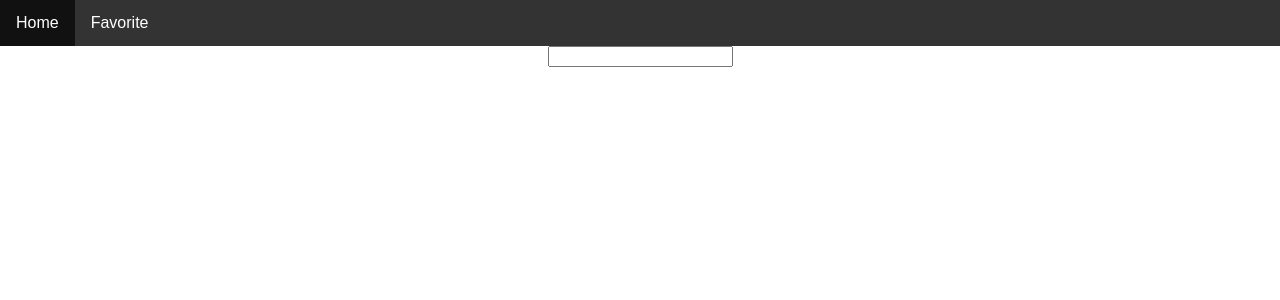
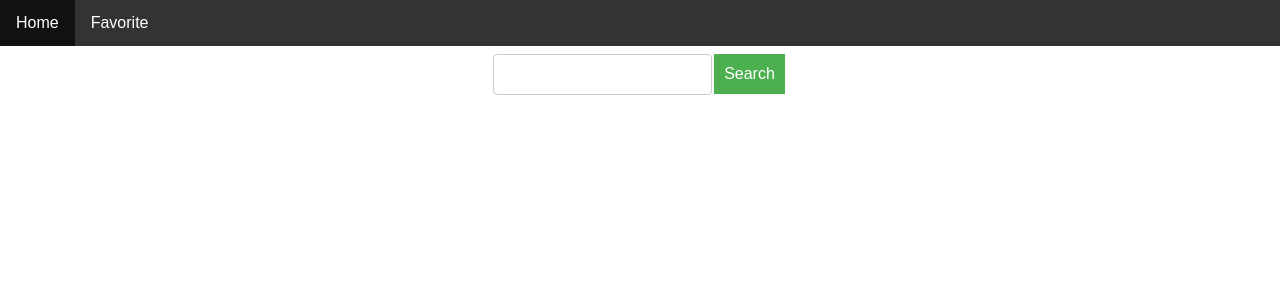
Before and after one commit to mstamos/react-academy, a React (Create React App) app in the folder spotify-app/: page / in a window 1280 px wide. Shown: the top 300 px of the page. Built offline with nearby package versions, Linux system fonts and the light colour scheme.

Commit message:
Add search functionality
 - Give on Home component all the necessary callbacks
 - Fetch artists based on user's text

```diff
--- a/spotify-app/src/App.js
+++ b/spotify-app/src/App.js
@@ -1,23 +1,59 @@
-import React, { Component } from 'react';
-import {
-  BrowserRouter as Router,
-  Route,
-  Link
-} from 'react-router-dom'
+import React, {Component} from 'react';
+import {BrowserRouter as Router, Route, Link} from 'react-router-dom';
 import Home from './home';
 import './index.css';
 
 class App extends Component {
+  constructor() {
+    super();
+    this.state = {
+      searchText: '',
+      artists: []
+    };
+
+    this.onInputChange = this.onInputChange.bind(this);
+    this.onSearch = this.onSearch.bind(this);
+  }
+
+  onInputChange(event) {
+    this.setState({searchText: event.target.value});
+  }
+
+  onSearch(event) {
+    fetch(`http://localhost:3001/artists?q=${this.state.searchText}`)
+      .then(response => response.json())
+      .then(artists => {
+        this.setState({
+          artists,
+          searchText: ''
+        });
+      });
+  }
+
   render() {
     return (
       <Router>
         <div className="App">
           <ul>
-            <li><Link to='/'>Home</Link></li>
-            <li><Link to='/favorite'>Favorite</Link></li>
+            <li>
+              <Link to="/">Home</Link>
+            </li>
+            <li>
+              <Link to="/favorite">Favorite</Link>
+            </li>
           </ul>
 
-          <Route path='/' component={Home}/>
+          <Route
+            path="/"
+            render={() => {
+              return (
+                <Home
+                  onInputChange={this.onInputChange}
+                  onSearch={this.onSearch}
+                />
+              );
+            }}
+          />
         </div>
       </Router>
     );
--- a/spotify-app/src/home.js
+++ b/spotify-app/src/home.js
@@ -1,13 +1,12 @@
 import React, {Component} from 'react';
 
-class Home extends Component {
-  render() {
-    return (
-      <div>
-        <input/>
-      </div>
-    )
-  }
+const Home = ({onSearch, onInputChange}) => {
+  return (
+    <div>
+      <input type='text' onChange={onInputChange}/>
+      <button className='btn-small' onClick={onSearch}>Search</button>
+    </div>
+  )
 }
 
 export default Home;
```
